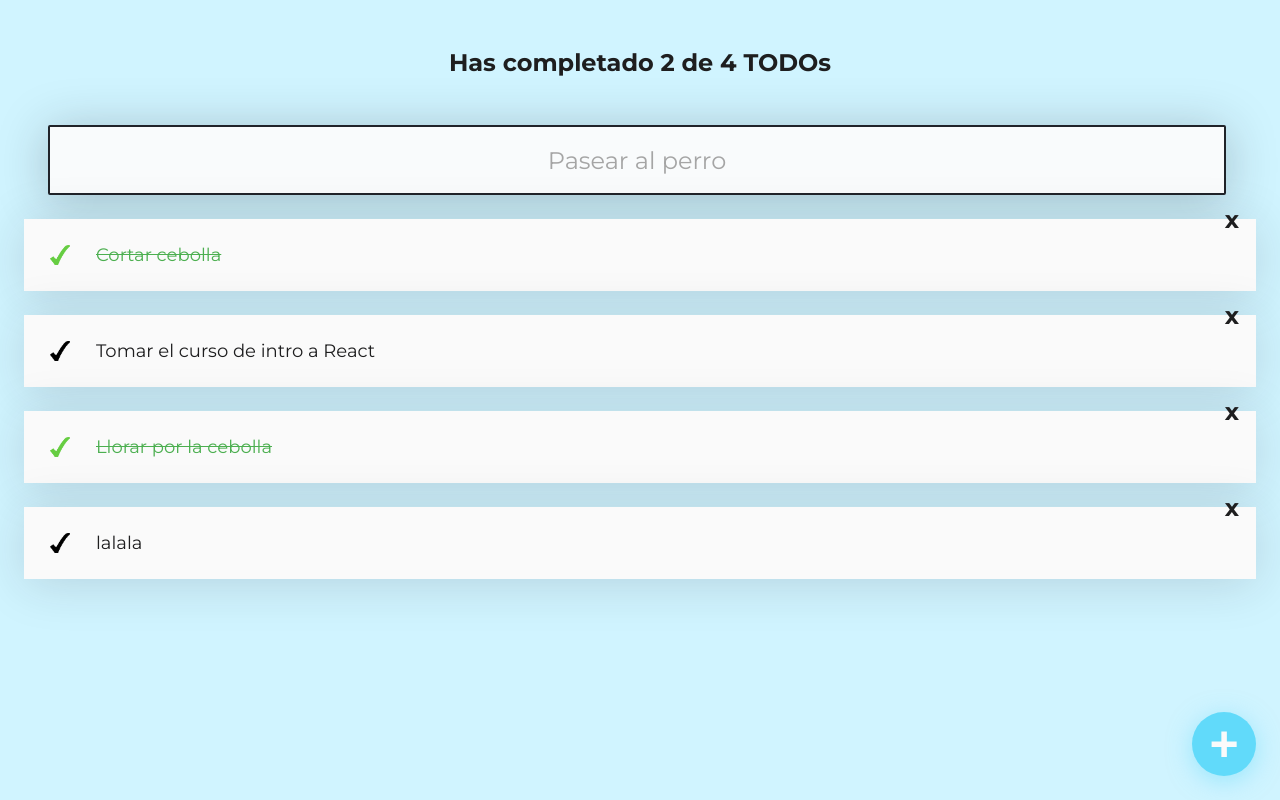
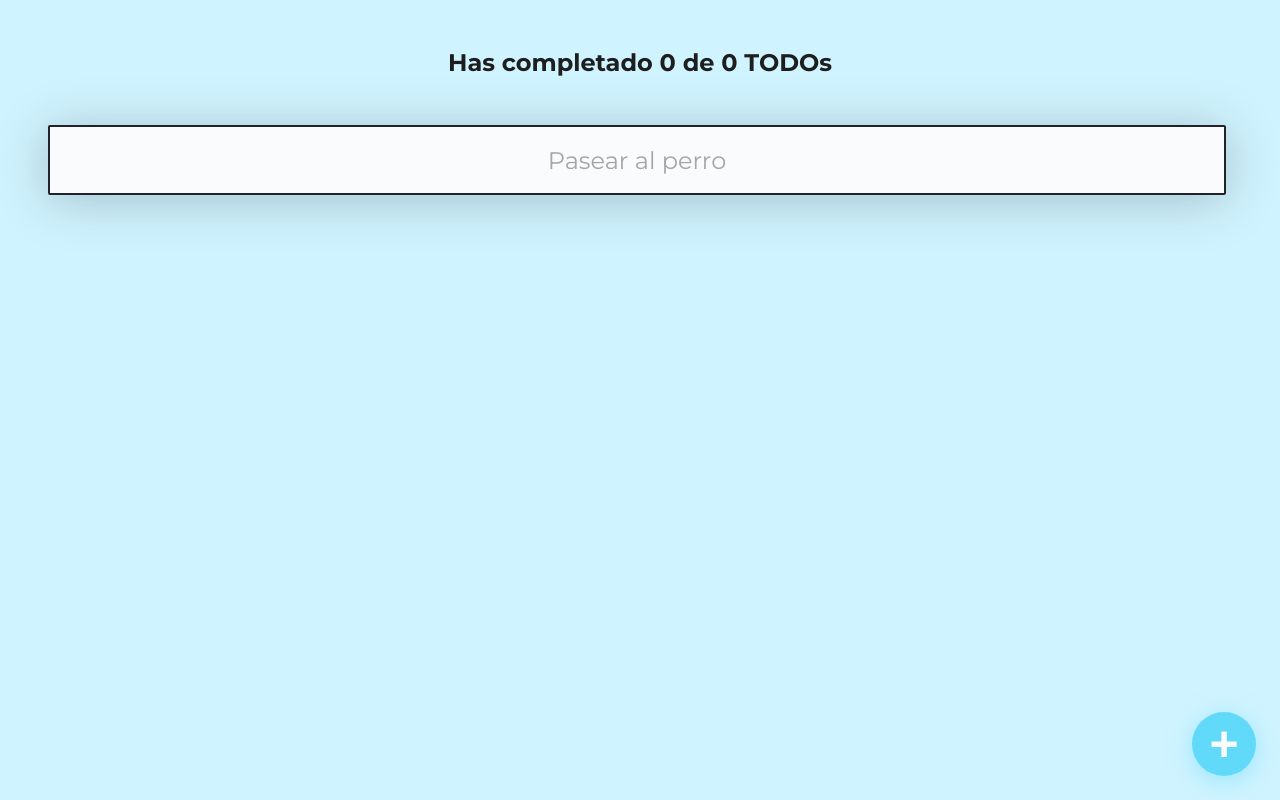
Before and after one commit to Ivo-Piccinini/TODOS-Maker, a React (Create React App) app: page / in a window 1280 px wide. Built offline with nearby package versions, Linux system fonts and the light colour scheme.

Commit message:
local storage

```diff
--- a/src/components/App.js
+++ b/src/components/App.js
@@ -1,15 +1,26 @@
 import React from "react";
 import { AppUi } from "./AppUi";
 
-const defaultTodos = [
-  { text: 'Cortar cebolla', completed: true },
-  { text: 'Tomar el curso de intro a React', completed: false },
-  { text: 'Llorar por la cebolla', completed: true },
-  { text: 'lalala', completed: false },
-];
+// const defaultTodos = [
+//   { text: 'Cortar cebolla', completed: true },
+//   { text: 'Tomar el curso de intro a React', completed: false },
+//   { text: 'Llorar por la cebolla', completed: true },
+//   { text: 'lalala', completed: false },
+// ];
 
 function App() {
-  const [todos, setTodos] = React.useState(defaultTodos);
+  const localStorageTodos = localStorage.getItem('TODOS_V1');
+  let parsedTodos;
+
+  if (!localStorageTodos) {
+    localStorage.setItem('TODOS_V1', JSON.stringify([]));
+    parsedTodos = [];
+  } else {
+    parsedTodos = JSON.parse(localStorageTodos);
+  }
+
+
+  const [todos, setTodos] = React.useState(parsedTodos);
   const [searchValue, setSearchValue] = React.useState('');
 
   const completedTodos = todos.filter(todo => !!todo.completed).length;
@@ -28,12 +39,18 @@ function App() {
     })
   }
 
+  const saveTodos = (newTodos) => {
+    const stringifiedTodos = JSON.stringify(newTodos);
+    localStorage.setItem('TODOS_V1', stringifiedTodos);
+    setTodos(newTodos);
+  };
+
   const completeTodo = (text) => {
     const todoIndex = todos.findIndex(todo => todo.text === text);
     const newTodos = [...todos];
 
     newTodos[todoIndex].completed = true;
-    setTodos(newTodos);
+    saveTodos(newTodos);
   };
 
   const deleteTodo = (text) => {
@@ -41,7 +58,7 @@ function App() {
     const newTodos = [...todos];
 
     newTodos.splice(todoIndex, 1);
-    setTodos(newTodos);
+    saveTodos(newTodos);
   };
 
   return (
```
